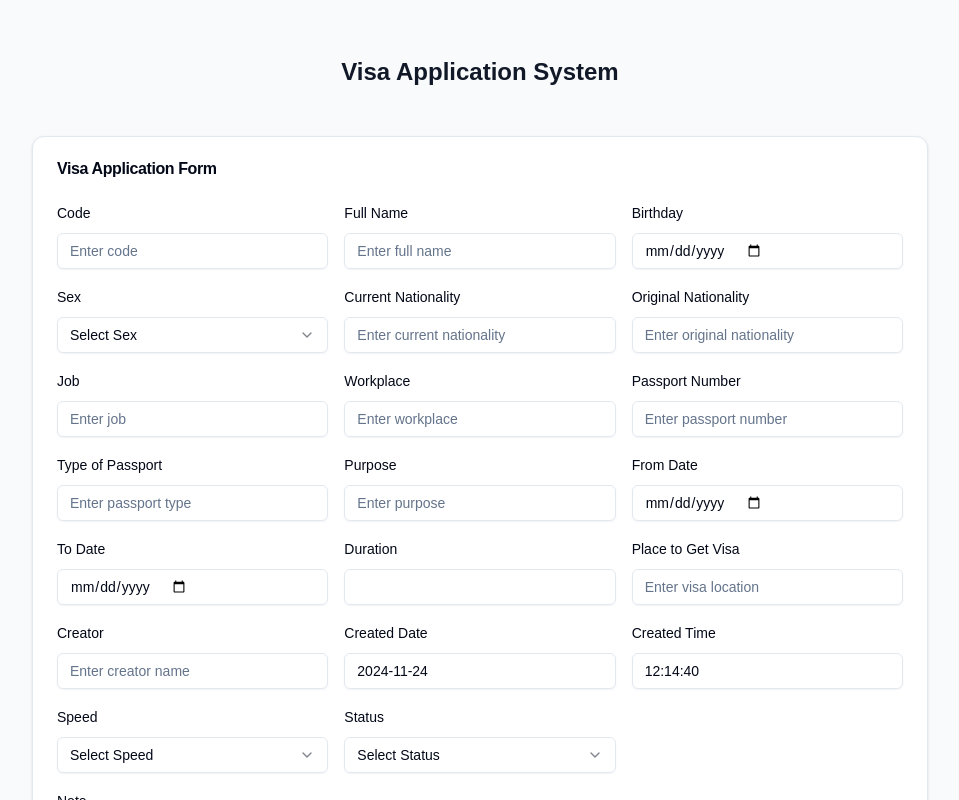
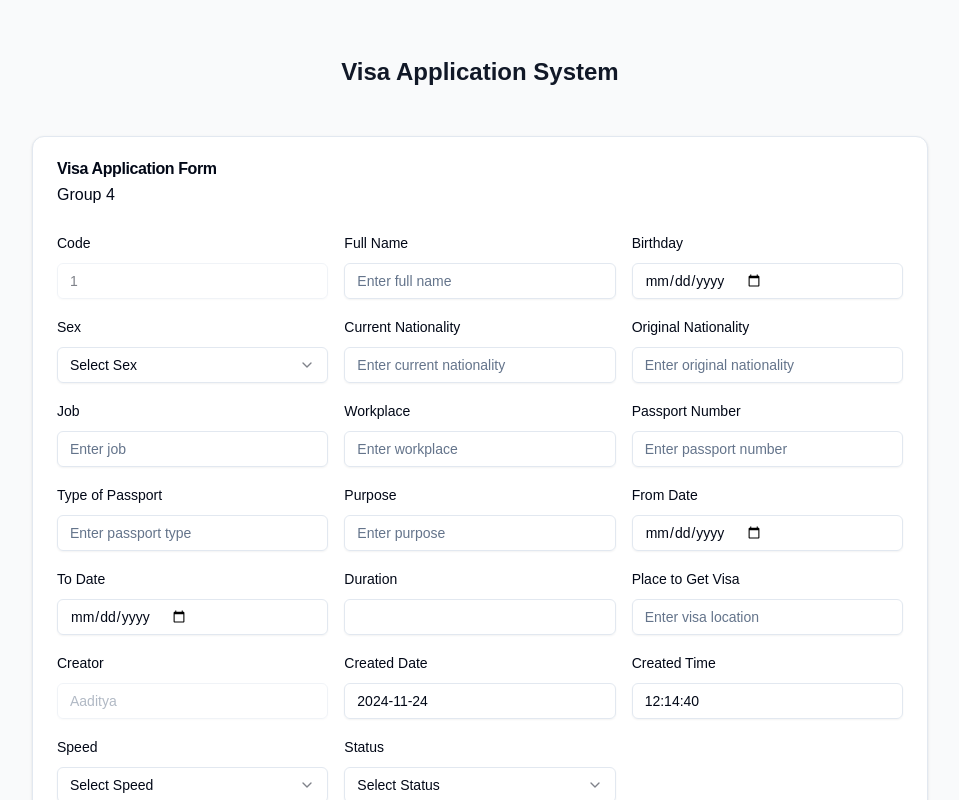
Before and after one commit to Aaditya93/visa, a Next.js app: page /visa in a window 1280 px wide. Shown: the top 800 px of the page, without its empty margins (160-1119 px from the left). Built offline with nearby package versions, Linux system fonts and the light colour scheme.

Commit message:
sfhvbhefjb

```diff
--- a/components/ui/visa-form/form.tsx
+++ b/components/ui/visa-form/form.tsx
@@ -40,7 +40,7 @@ const VisaApplicationForm = () => {
   const form = useForm<z.infer<typeof formSchema>>({
     resolver: zodResolver(formSchema),
     defaultValues: {
-      code: "",
+      code: "1",
       full_name: "",
       birthday: "",
       sex: undefined,
@@ -89,7 +89,8 @@ const VisaApplicationForm = () => {
     <div className='w-full mt-4'>
     <Card className="w-full max-w-4xl mx-auto">
       <CardHeader>
-        <CardTitle>Visa Application Form</CardTitle>
+        <CardTitle>Visa Application Form  </CardTitle>
+        <span>Group 4</span>
       </CardHeader>
       <CardContent>
         <Form {...form}>
@@ -102,7 +103,7 @@ const VisaApplicationForm = () => {
                   <FormItem>
                     <FormLabel>Code</FormLabel>
                     <FormControl>
-                      <Input placeholder="Enter code" {...field} />
+                      <Input placeholder="1" {...field} disabled />
                     </FormControl>
                     <FormMessage />
                   </FormItem>
@@ -316,7 +317,7 @@ const VisaApplicationForm = () => {
                   <FormItem>
                     <FormLabel>Creator</FormLabel>
                     <FormControl>
-                      <Input placeholder="Enter creator name" {...field} />
+                      <Input placeholder="Aaditya" {...field} disabled/>
                     </FormControl>
                     <FormMessage />
                   </FormItem>
```
